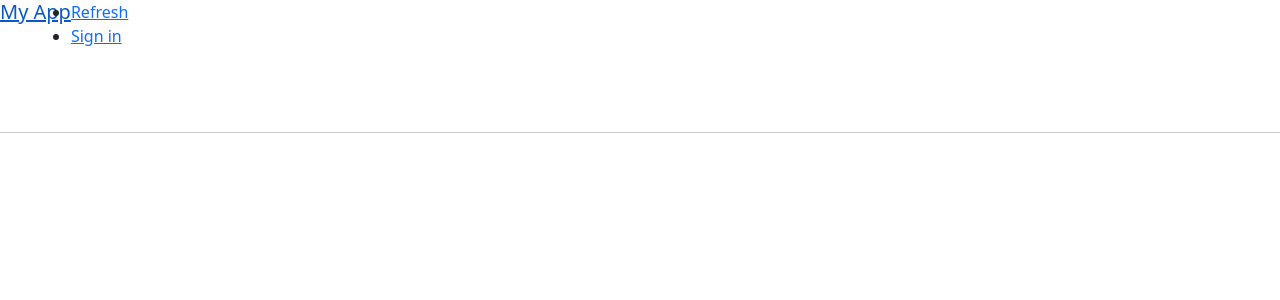
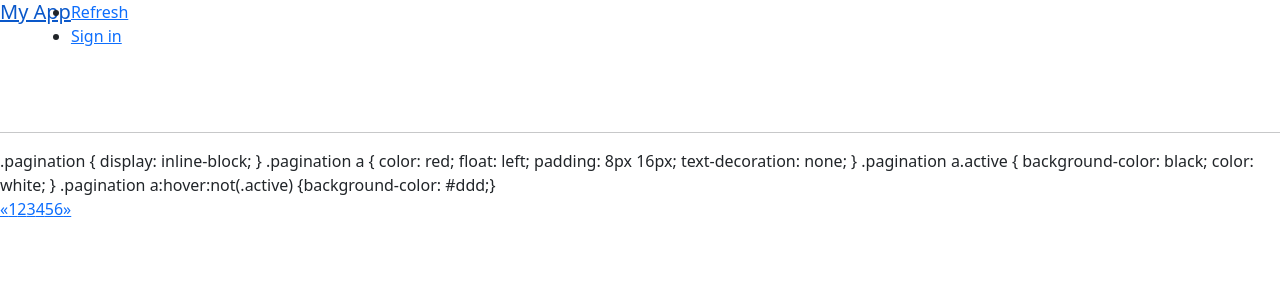
Before and after one commit to tsuhima/Sprint3, a PHP site: page / in a window 1280 px wide. Shown: the top 300 px of the page. Run offline with PHP 8.4, Linux system fonts and the light colour scheme; data that the repository does not hold is empty; some libraries are stand-ins or nearby versions.

Commit message:
Update index.php

```diff
--- a/VSC/index.php
+++ b/VSC/index.php
@@ -37,6 +37,63 @@ include("api.php");
 					}
 					?>
 				</div>
+
+				.pagination {
+  display: inline-block;
+}
+
+.pagination a {
+  color: red;
+  float: left;
+  padding: 8px 16px;
+  text-decoration: none;
+}
+
+.pagination a.active {
+  background-color: black;
+  color: white;
+}
+
+.pagination a:hover:not(.active) {background-color: #ddd;}
+</style>
+</head>
+<body>
+
+
+<div class="pagination">
+  <a href="#">&laquo;</a>
+  <a class="active" href="#">1</a>
+  <a href="#">2</a>
+  <a href="#">3</a>
+  <a href="#">4</a>
+  <a href="#">5</a>
+  <a href="#">6</a>
+  <a href="#">&raquo;</a>
+</div>
+				</div>
+			</div>
+		</div>
+	</div>
+
+<div>
+<style>
+
+.main_content h3
+{
+	font-size:16px;
+	margin-bottom:10px;
+}
+.main_content p
+{
+	line-height:30px;
+	font-size:14px;
+	padding-left:20px;
+}
+.main_content .readmore
+{
+	text-decoration:none !important;
+}
+</style>
 			</div>
 		</div>
 	</div>
@@ -61,3 +118,4 @@ include("api.php");
 	text-decoration:none !important;
 }
 </style>
+</div>
```
